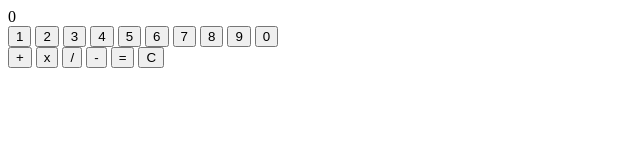
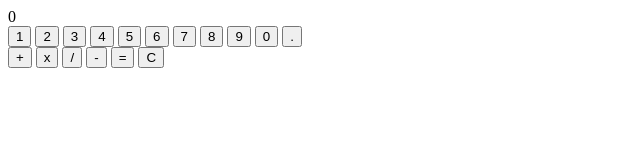
Before and after one commit to Toph765/calculator, a plain HTML site: page index.html in a window 1280 px wide. Shown: the full height of the page, 0-640 px from the left. Drawn offline with Linux system fonts and the light colour scheme.

Commit message:
Create point button

```diff
--- a/index.html
+++ b/index.html
@@ -20,6 +20,7 @@
         <button class="numerical">8</button>
         <button class="numerical">9</button>
         <button class="numerical">0</button>
+        <button class="point">.</button>
     </div>
     <div class="operatorButton">
         <button class="operator">+</button>
```
